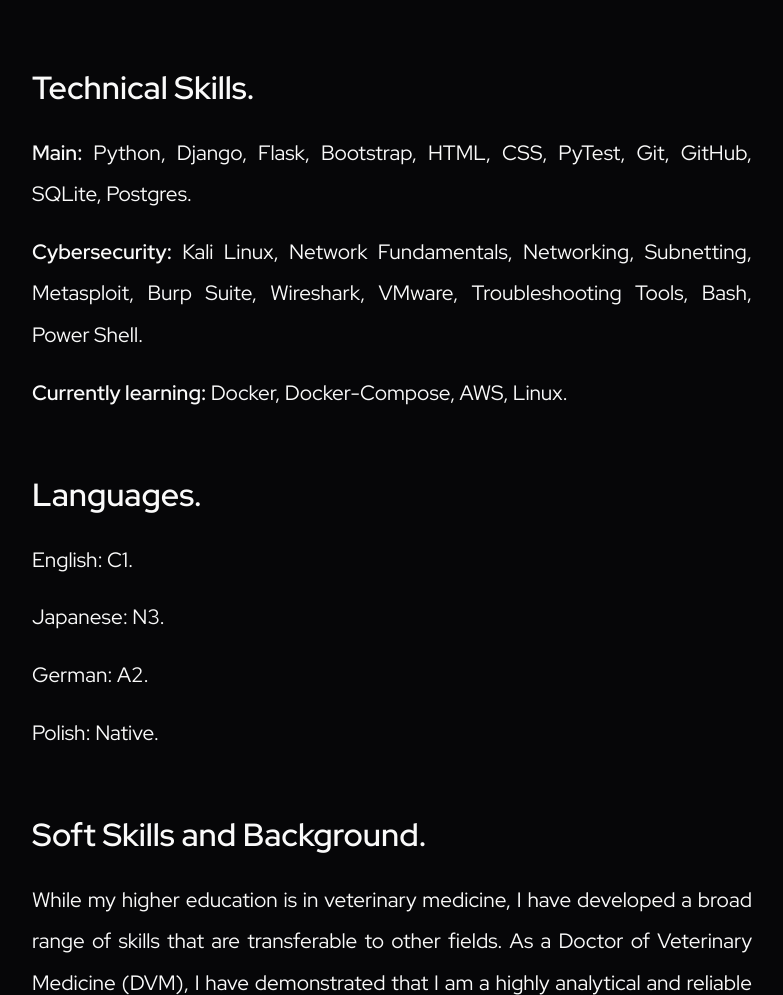
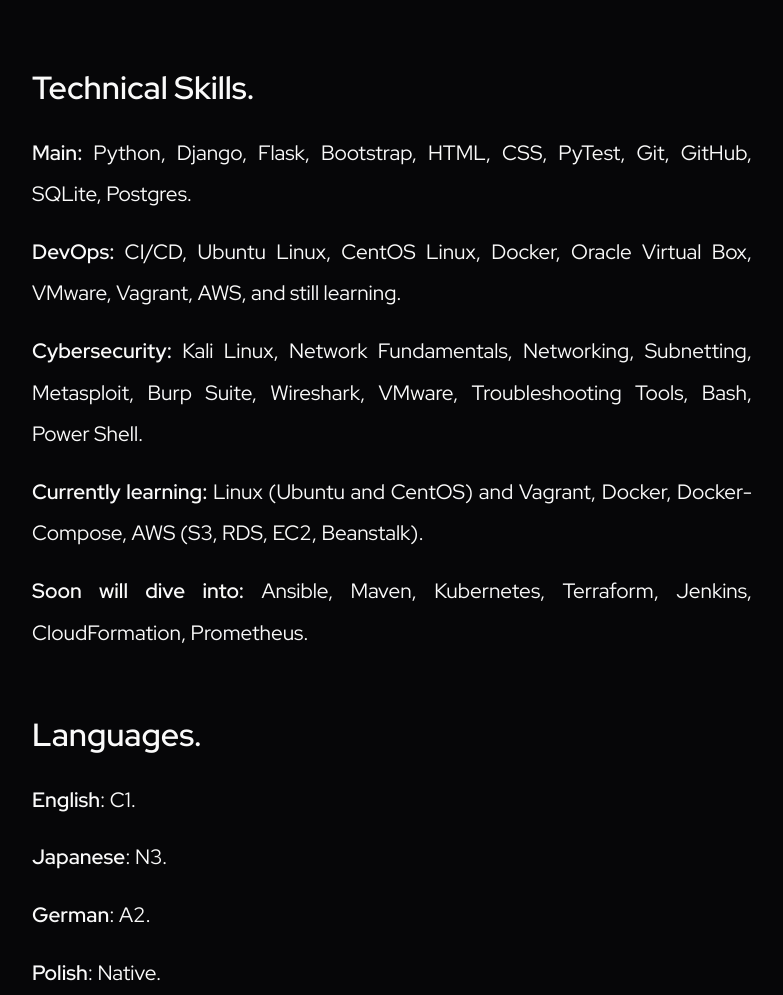
Before and after one commit to Veluthil/Portfolio-Project, a Flask app: page /about in a window 1280 px wide. Shown: the part 2064-3059 px from the top of the page, without its empty margins (260-1043 px from the left). Run offline with Flask 2, Linux system fonts and the light colour scheme; some libraries are stand-ins or nearby versions.

Commit message:
Update about.html

```diff
--- a/templates/about.html
+++ b/templates/about.html
@@ -40,15 +40,19 @@
             <br>
             <h2>Technical Skills.</h2>
             <p><b>Main:</b> Python, Django, Flask, Bootstrap, HTML, CSS, PyTest, Git, GitHub, SQLite, Postgres.</p>
+            <p><b>DevOps:</b> CI/CD, Ubuntu Linux, CentOS Linux, Docker, Oracle Virtual Box, VMware, Vagrant,
+                AWS, and still learning.</p>
             <p><b>Cybersecurity:</b> Kali Linux, Network Fundamentals, Networking, Subnetting, Metasploit, Burp Suite,
                 Wireshark, VMware, Troubleshooting Tools, Bash, Power Shell.</p>
-            <p><b>Currently learning:</b> Docker, Docker-Compose, AWS, Linux.</p>
+            <p><b>Currently learning:</b> Linux (Ubuntu and CentOS) and Vagrant,
+                Docker, Docker-Compose, AWS (S3, RDS, EC2, Beanstalk).</p>
+            <p><b>Soon will dive into:</b> Ansible, Maven, Kubernetes, Terraform, Jenkins, CloudFormation, Prometheus.</p>
             <br>
             <h2>Languages.</h2>
-            <p>English: C1.</p>
-            <p>Japanese: N3.</p>
-            <p>German: A2.</p>
-            <p>Polish: Native.</p>
+            <p><b>English</b>: C1.</p>
+            <p><b>Japanese</b>: N3.</p>
+            <p><b>German</b>: A2.</p>
+            <p><b>Polish</b>: Native.</p>
             <br>
             <h2>Soft Skills and Background.</h2>
             <p>While my higher education is in veterinary medicine, I have developed a broad range of skills that
```
